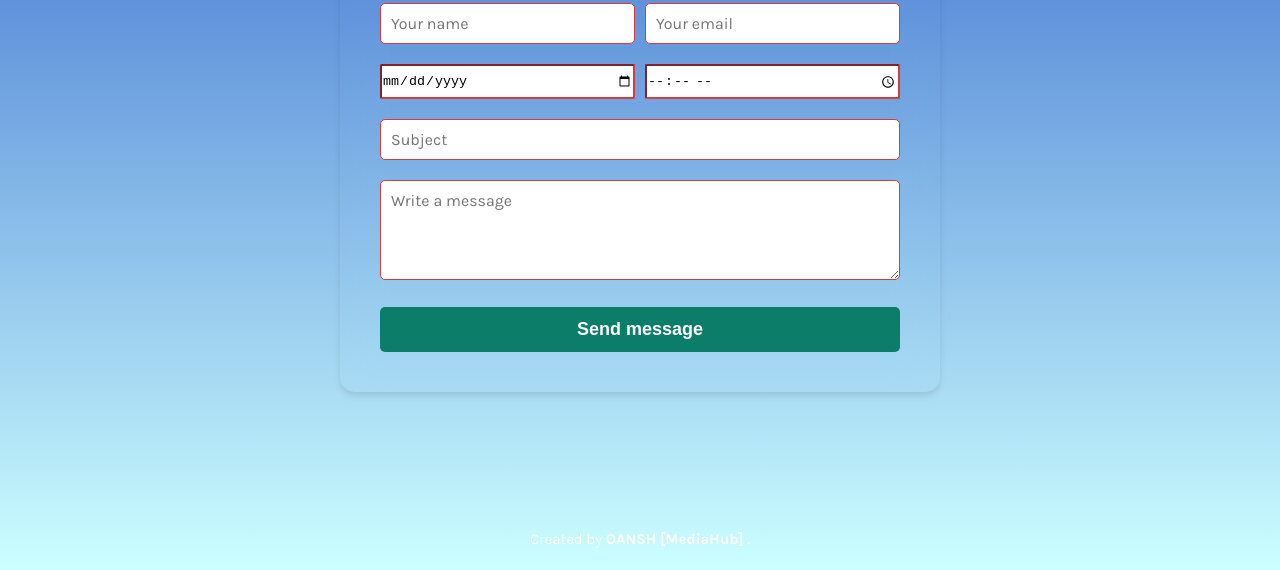
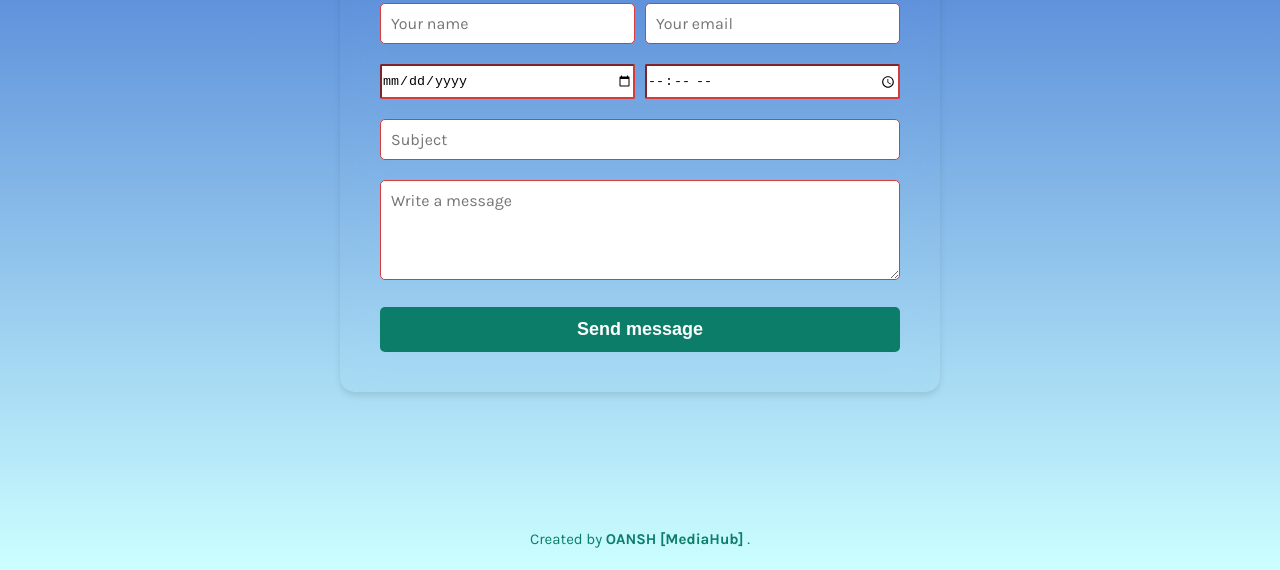
Before and after one commit to MrithulP/Careers, a plain HTML site: page index.html in a window 1280 px wide. In both pictures the pointer is over the link 676 px from the left and 768 px from the top of the page. Shown: the part 230-800 px from the top of the page. Drawn offline with Linux system fonts and the light colour scheme.

Commit message:
Update styles.css

```diff
--- a/styles.css
+++ b/styles.css
@@ -173,7 +173,7 @@ footer {
   text-align: center;
   margin-top: 20px;
   font-size: 15px;
-  color: hsl(0, 0%, 100%);
+  color: hsl(169, 82%, 27%);
 }
 
 footer a {
@@ -186,7 +186,7 @@ footer a {
 footer a:hover,
 footer a:focus {
   text-decoration: none;
-  color: hsl(0, 0%, 100%);
+  color: hsl(169, 82%, 27%);
 }
 
 /* Responsive design */
```
